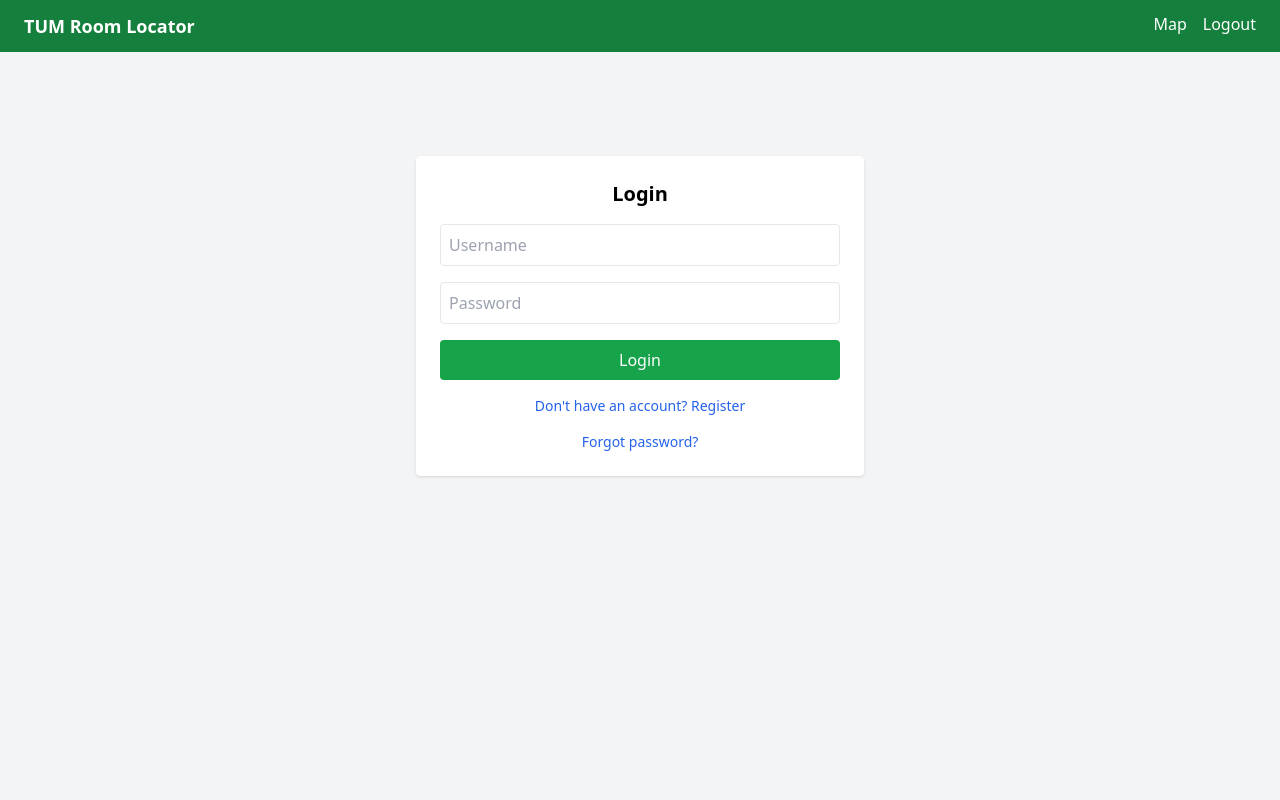
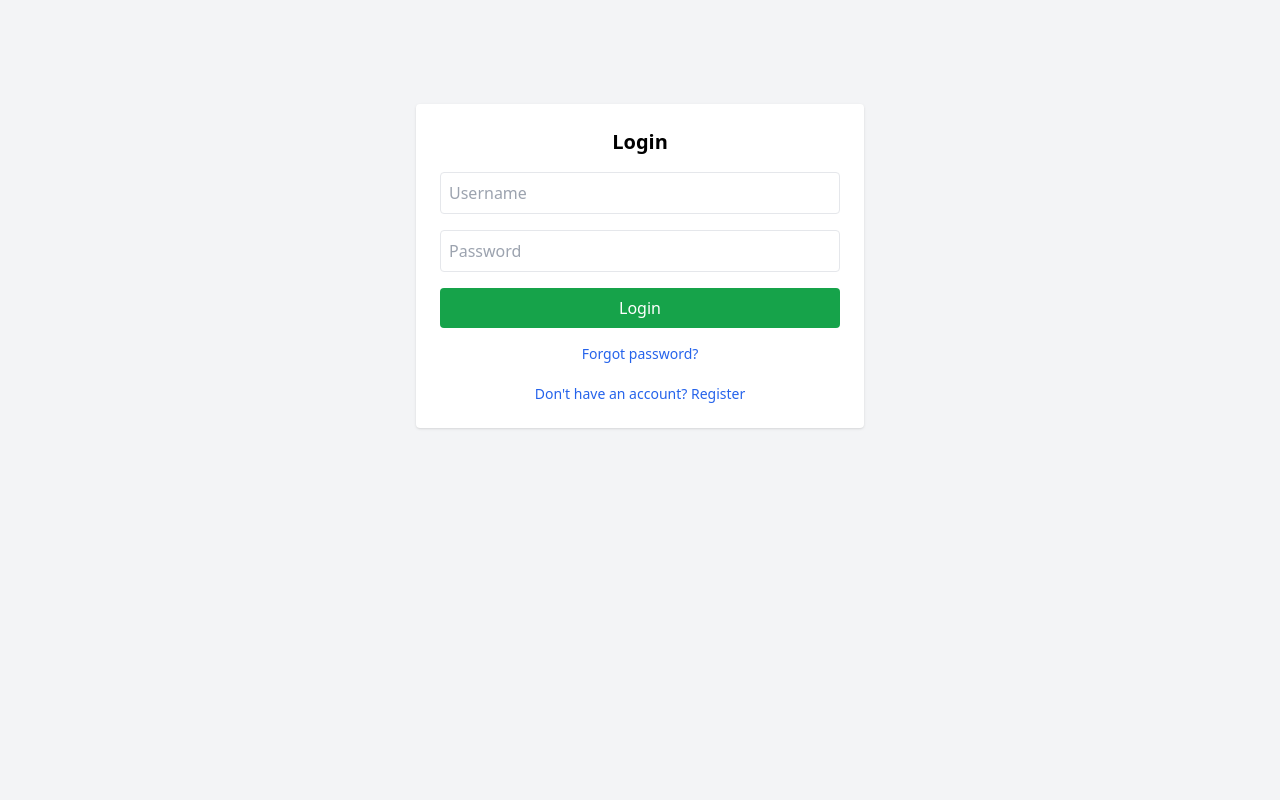
Before and after one commit to Breestellar/Tum-Room-Locator, a Flask app: page /login in a window 1280 px wide. Run offline with Flask 3, Linux system fonts and the light colour scheme; some libraries are stand-ins or nearby versions.

Commit message:
feat(ui): implement sidebar layout for authenticated users

```diff
--- a/templates/base.html
+++ b/templates/base.html
@@ -5,33 +5,51 @@
     <meta name="viewport" content="width=device-width, initial-scale=1.0">
     <title>TUM Room Locator</title>
 
-    <!-- Tailwind -->
     <script src="https://cdn.tailwindcss.com"></script>
-
-    <!-- Leaflet -->
     <link rel="stylesheet" href="https://unpkg.com/leaflet/dist/leaflet.css" />
 </head>
 
 <body class="bg-gray-100">
 
-<!-- NAVBAR -->
-<nav class="bg-green-700 text-white px-6 py-3 flex justify-between">
-    <h1 class="font-bold text-lg">TUM Room Locator</h1>
+<div class="flex min-h-screen">
 
-    <div class="flex gap-4">
-        <a href="/map" class="hover:underline">Map</a>
+    {% if current_user.is_authenticated %}
 
-        {% if current_user.role == 'admin' %}
-            <a href="/admin" class="hover:underline">Admin</a>
-        {% endif %}
+    <!-- SIDEBAR -->
+    <div class="w-64 bg-green-700 text-white p-5 flex flex-col justify-between">
+
+        <div>
+            <h1 class="text-lg font-bold mb-6">TUM Locator</h1>
+
+            <div class="mb-6">
+                <p class="text-sm">Logged in as:</p>
+                <p class="font-semibold">{{ current_user.role }}</p>
+            </div>
+
+            <nav class="flex flex-col gap-3">
+
+                <a href="/map" class="hover:underline">Map</a>
+
+                {% if current_user.role == 'admin' %}
+                    <a href="/admin" class="hover:underline">Admin</a>
+                {% endif %}
+
+                <a href="/account" class="hover:underline">Account</a>
+
+            </nav>
+        </div>
 
         <a href="/logout" class="hover:underline">Logout</a>
+
     </div>
-</nav>
 
-<!-- CONTENT -->
-<div class="p-6">
-    {% block content %}{% endblock %}
+    {% endif %}
+
+    <!-- MAIN CONTENT -->
+    <div class="flex-1 p-6">
+        {% block content %}{% endblock %}
+    </div>
+
 </div>
 
 </body>
--- a/templates/login.html
+++ b/templates/login.html
@@ -22,13 +22,11 @@
     </form>
 
     <p class="mt-4 text-center text-sm">
+        <a href="/forgot-password" class="text-blue-600 hover:underline">
+            Forgot password?<br><br>
+        </a>
         <a href="/register" class="text-blue-600 hover:underline">
             Don't have an account? Register
-        </a>
-    </p>
-    <p class="mt-4 text-center text-sm">
-        <a href="/forgot-password" class="text-blue-600 hover:underline">
-            Forgot password?
         </a>
     </p>
 
```
Also changed, not shown: templates/reset_password.html (+6 -2 lines).
